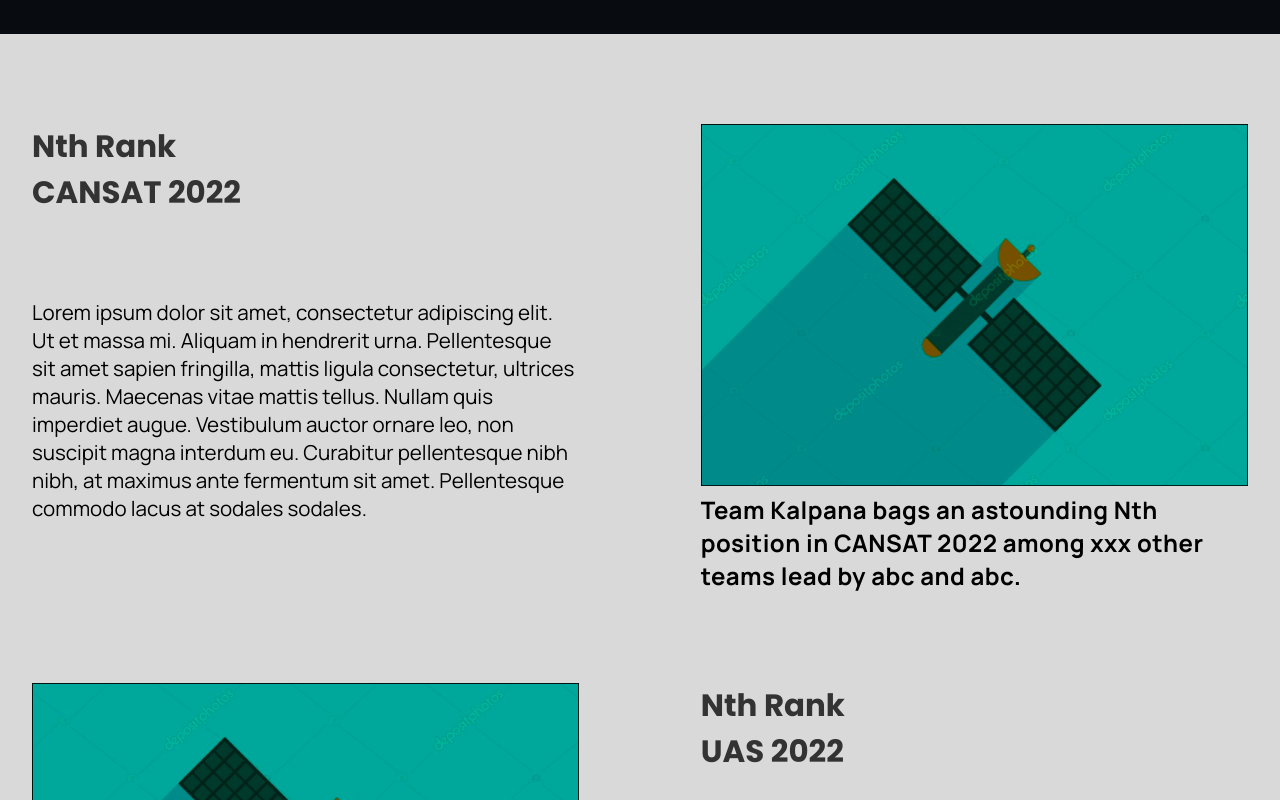
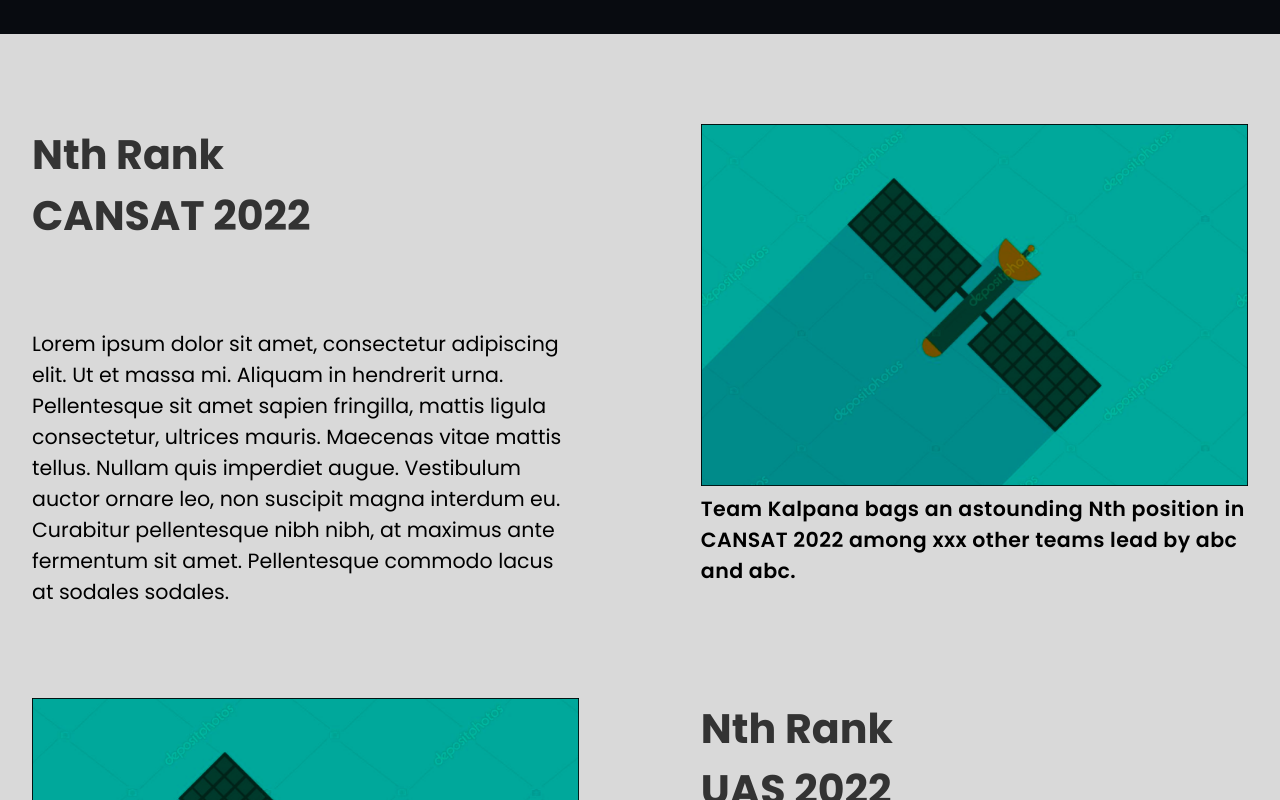
Before and after one commit to aryav-022/Kalpana-Website, a React (Create React App) app: page /achievements in a window 1280 px wide. Shown: the part 540-1340 px from the top of the page. Built offline with nearby package versions, Linux system fonts and the light colour scheme.

Commit message:
Style Modifications

```diff
--- a/src/Pages/Achievements/Achievements.css
+++ b/src/Pages/Achievements/Achievements.css
@@ -33,12 +33,12 @@
 
 
 .achCardContent>h2 {
-    font-size: 1.8em;
+    font-size: 2.4em;
     color: #333;
 }
 
 .achCardContent>p {
-    font-family: manrope;
+    font-family: poppins;
     padding-top: 4em;
     font-weight: 400;
     font-size: 1.2em;
@@ -55,10 +55,10 @@
 }
 
 .achCardCover>p {
-    font-family: manrope;
+    font-family: poppins;
     letter-spacing: 0.02em;
-    font-size: 1.4em;
-    font-weight: 700;
+    font-size: 1.2em;
+    font-weight: 600;
 }
 
 @media only screen and (max-width: 1200px) {
```
